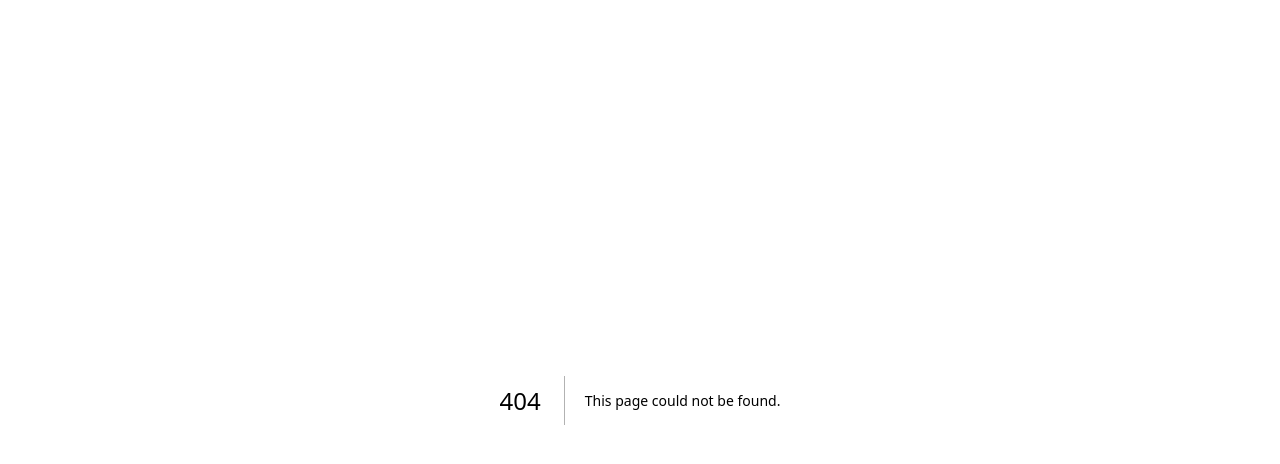
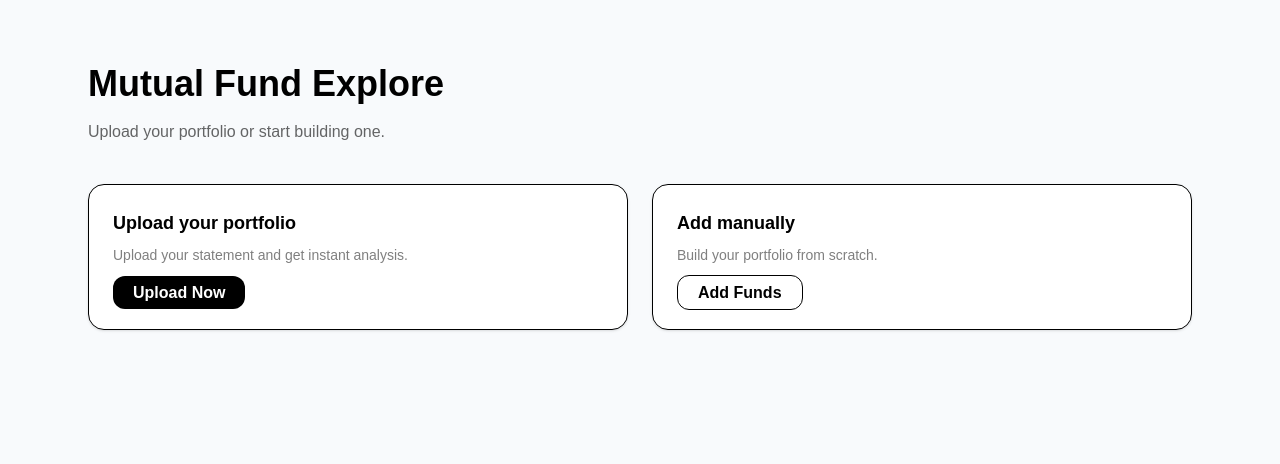
Before and after one commit to askgogo84/FolioIQ, a Next.js app: page /explore in a window 1280 px wide. Before the commit this address had no page. Shown: the top 464 px of the page. Built offline with nearby package versions, Linux system fonts and the light colour scheme.

Commit message:
Add explore page

```diff
--- /dev/null
+++ b/src/app/explore/page.tsx
@@ -0,0 +1,47 @@
+"use client"
+
+import Link from "next/link"
+
+export default function ExplorePage() {
+  return (
+    <main className="min-h-screen bg-[#f8fafc] text-black">
+      <div className="mx-auto max-w-6xl px-6 py-16">
+        <h1 className="mb-4 text-4xl font-black">Mutual Fund Explore</h1>
+
+        <p className="mb-10 text-black/60">
+          Upload your portfolio or start building one.
+        </p>
+
+        <div className="grid gap-6 md:grid-cols-2">
+          <div className="rounded-2xl border bg-white p-6 shadow">
+            <h2 className="mb-2 text-lg font-bold">Upload your portfolio</h2>
+            <p className="mb-4 text-sm text-black/50">
+              Upload your statement and get instant analysis.
+            </p>
+
+            <Link
+              href="/upload"
+              className="rounded-xl bg-black px-5 py-2 font-bold text-white"
+            >
+              Upload Now
+            </Link>
+          </div>
+
+          <div className="rounded-2xl border bg-white p-6 shadow">
+            <h2 className="mb-2 text-lg font-bold">Add manually</h2>
+            <p className="mb-4 text-sm text-black/50">
+              Build your portfolio from scratch.
+            </p>
+
+            <Link
+              href="/dashboard-v2"
+              className="rounded-xl border px-5 py-2 font-bold"
+            >
+              Add Funds
+            </Link>
+          </div>
+        </div>
+      </div>
+    </main>
+  )
+}
```
